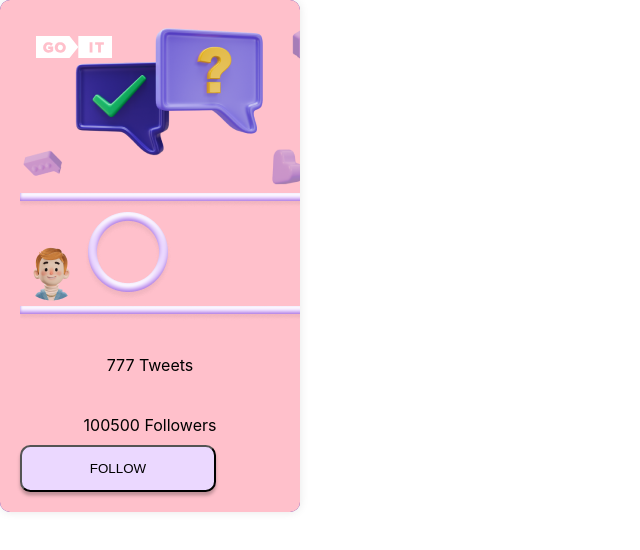
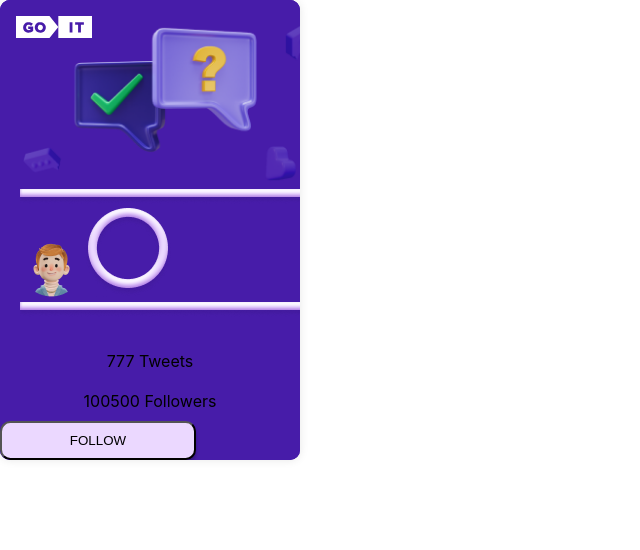
Before and after one commit to Konurbaeva/goit-test-challenge, a React (Create React App) app: page / in a window 1280 px wide. Shown: the top 550 px of the page, without its empty margins (0-640 px from the left). Built offline with nearby package versions, Linux system fonts and the light colour scheme.

Commit message:
chaning styling

```diff
--- a/src/Card.css
+++ b/src/Card.css
@@ -1,18 +1,31 @@
 
 .image-container {
-    background-color: pink;
+    background-color: #471CA9;
     width: 300px;
+    padding: 20px;
   }
 
   .image-container img {
     top: 0;
   }
 
+  .image-container img:first-child {
+    z-index: 1;
+    position: relative;
+    width: 300px;
+  }
+
+  .image-container img:last-child {
+    z-index: 1;
+  }
+
   /*
 
   .image-container {
     position: relative;
-    color:violet;
+
+       background-color: #471CA9;
+    width: 300px;
   }
 
   .image-container img {
@@ -35,13 +48,3 @@
 
 
   */
-
-  .image-container img:first-child {
-    z-index: 1;
-    position: relative;
-  }
-
-  .image-container img:last-child {
-    z-index: 1;
-
-  }
--- a/src/components/Card.jsx
+++ b/src/components/Card.jsx
@@ -16,14 +16,15 @@ const CardWrapper = styled.div`
   background-color: #471CA9;
 `;
 
+// const CardContent = styled.div`
+//   padding: 20px;
+// `;
+
 const CardContent = styled.div`
-  padding: 20px;
-  background-color: pink;
+  background-color: #471CA9;
 `;
-
 const CardParagraph = styled.div`
   display: block;
-  margin-top: 20px;
   text-align: center;
   padding: 10px;
 `;
@@ -50,7 +51,7 @@ display: flex;
 flex-direction: row;
 justify-content: center;
 align-items: center;
-padding: 14px 28px;
+padding: 10px 20px;
 gap: 6px;
 width: 196px;
 left: 92px;
```
Also changed, not shown: src/styled.jsx (+18 -7 lines).
